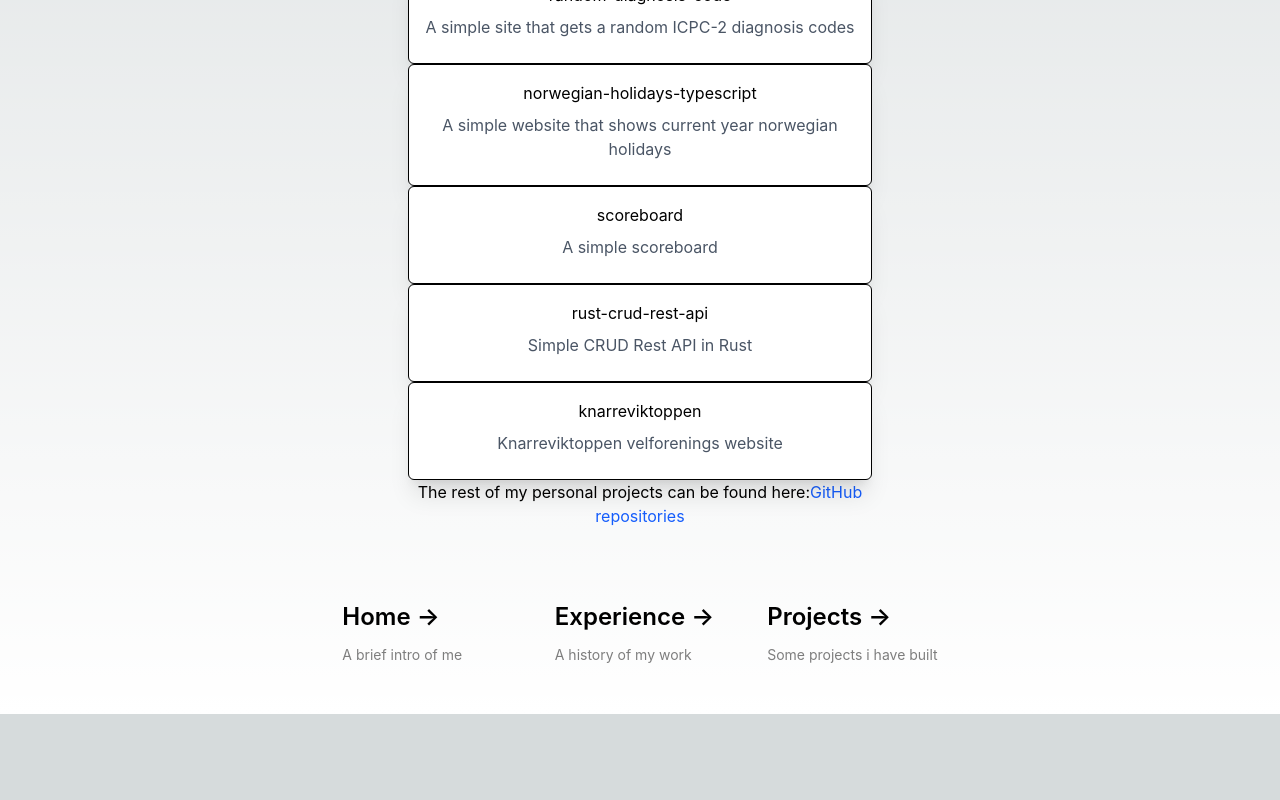
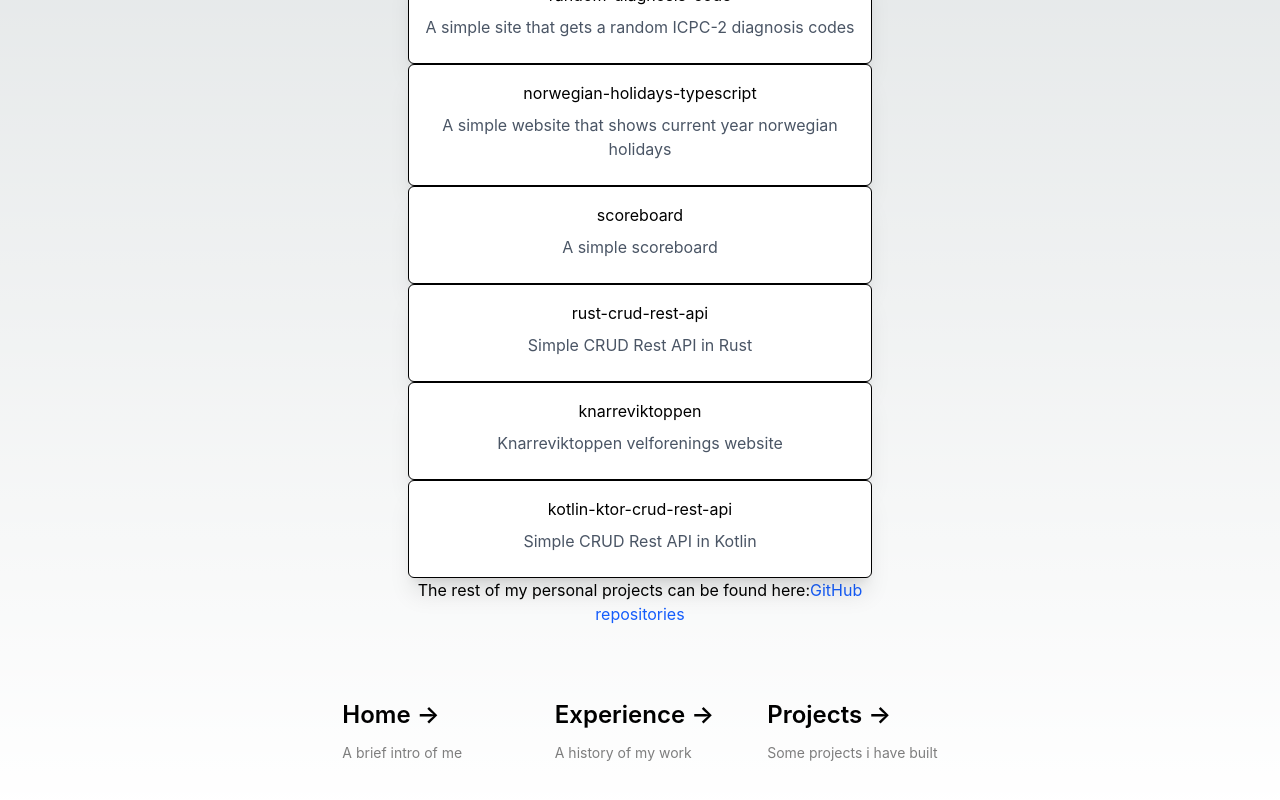
Before and after one commit to MikAoJk/MikAoJk.github.io, a Next.js app: page /projects in a window 1280 px wide. Shown: the part 582-1382 px from the top of the page. Before the commit the page ends 1296 px from the top, so only its background shows below. Built offline with nearby package versions, Linux system fonts and the light colour scheme.

Commit message:
chore: added in one more project

```diff
--- a/src/pages/projects.tsx
+++ b/src/pages/projects.tsx
@@ -69,6 +69,11 @@ const projects = [
         gitHubLink: "https://github.com/MikAoJk/knarreviktoppen",
         desc: "Knarreviktoppen velforenings website",
     },
+    {
+        title: "kotlin-ktor-crud-rest-api",
+        gitHubLink: "https://github.com/MikAoJk/kotlin-ktor-crud-rest-api",
+        desc: "Simple CRUD Rest API in Kotlin",
+    },
 ]
 
 export default Projects
```
